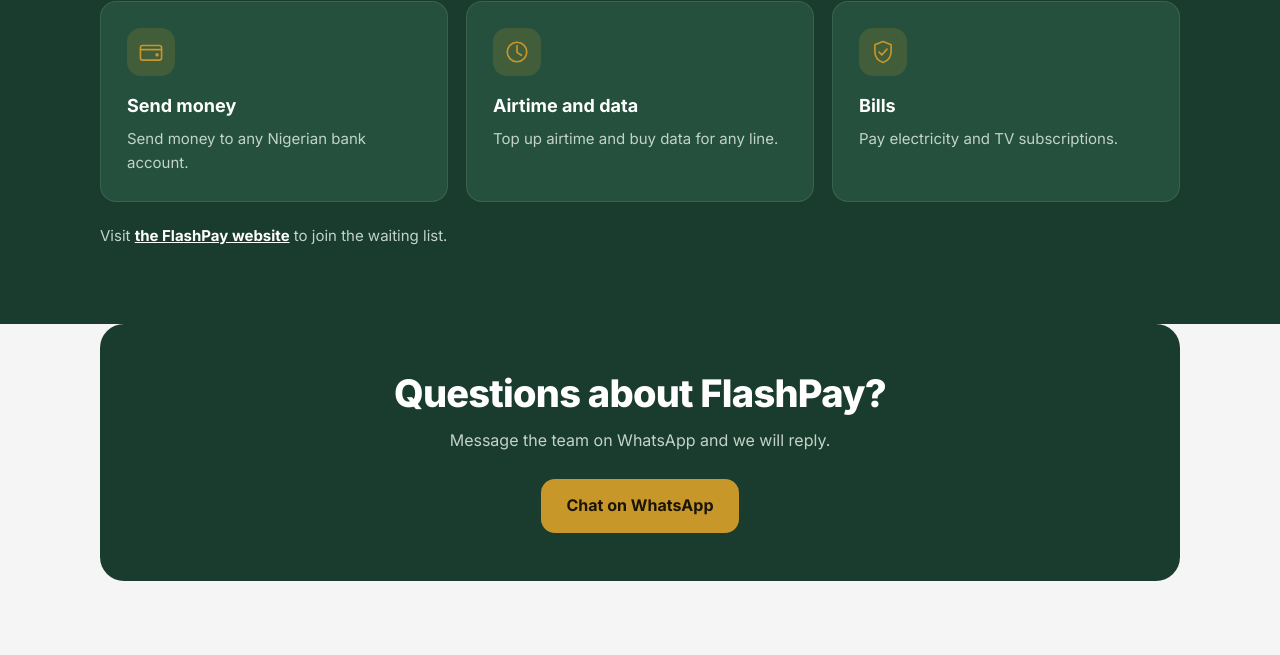
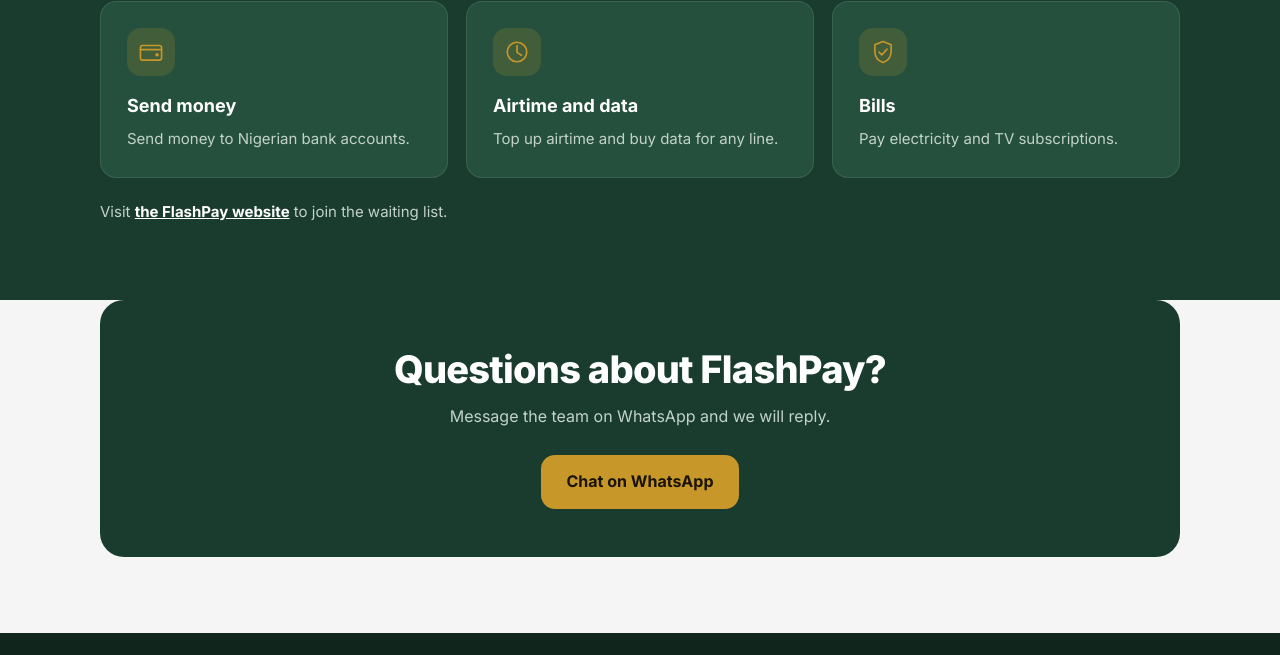
Before and after one commit to michaeloluwatoyin730/ebpl-website, a plain HTML site: page pages/flashpay.html in a window 1280 px wide. Shown: the part 1174-1829 px from the top of the page. Drawn offline with Linux system fonts and the light colour scheme.

Commit message:
Tighten FlashPay wording: bank accounts

```diff
--- a/pages/flashpay.html
+++ b/pages/flashpay.html
@@ -48,7 +48,7 @@
 <main>
 <div class="phero"><div class="wrap"><div class="crumb"><a href="../index.html">Home</a> / FlashPay</div><h1>FlashPay by ESSENCE BUSINESS PLATFORM LIMITED</h1><p>FlashPay is a Nigerian mobile wallet app. Send money to Nigerian bank accounts, top up airtime and data, and pay electricity and TV bills from one place.</p><span class="pill soon">Opening soon. Waiting list open</span></div></div>
 <section><div class="wrap two"><div class="prose"><p>FlashPay is a mobile wallet app made in Nigeria by ESSENCE BUSINESS PLATFORM LIMITED. It is built so that everyday payments take a few taps and are easy to follow until they finish.</p><p>One 6-digit PIN protects your account and approves every payment, and every payment you make is recorded in your history.</p><p>The app is built and being tested. We are finishing the steps needed to open it to the public, and the FlashPay website has a waiting list you can join.</p></div><div class="card"><dl class="facts"><dt>Brand</dt><dd>FlashPay</dd><dt>By</dt><dd>ESSENCE BUSINESS PLATFORM LIMITED</dd><dt>Registration</dt><dd>RC 9658205</dd><dt>Status</dt><dd>Opening soon, waiting list open</dd><dt>Website</dt><dd><a class="in" href="https://flashpay.ebusinessplatform.com.ng">flashpay.ebusinessplatform.com.ng</a></dd></dl></div></div></section>
-<section class="dark"><div class="wrap"><h2>What FlashPay is for</h2><p class="sub">The services the app is built around.</p><div class="grid"><div class="card"><div class="ico"><svg class="ic"><use href="#i-wallet"/></svg></div><h3>Send money</h3><p>Send money to any Nigerian bank account.</p></div><div class="card"><div class="ico"><svg class="ic"><use href="#i-time"/></svg></div><h3>Airtime and data</h3><p>Top up airtime and buy data for any line.</p></div><div class="card"><div class="ico"><svg class="ic"><use href="#i-shield"/></svg></div><h3>Bills</h3><p>Pay electricity and TV subscriptions.</p></div></div><p class="note" style="color:#c3d3ca">Visit <a class="in" style="color:#fff" href="https://flashpay.ebusinessplatform.com.ng">the FlashPay website</a> to join the waiting list.</p></div></section>
+<section class="dark"><div class="wrap"><h2>What FlashPay is for</h2><p class="sub">The services the app is built around.</p><div class="grid"><div class="card"><div class="ico"><svg class="ic"><use href="#i-wallet"/></svg></div><h3>Send money</h3><p>Send money to Nigerian bank accounts.</p></div><div class="card"><div class="ico"><svg class="ic"><use href="#i-time"/></svg></div><h3>Airtime and data</h3><p>Top up airtime and buy data for any line.</p></div><div class="card"><div class="ico"><svg class="ic"><use href="#i-shield"/></svg></div><h3>Bills</h3><p>Pay electricity and TV subscriptions.</p></div></div><p class="note" style="color:#c3d3ca">Visit <a class="in" style="color:#fff" href="https://flashpay.ebusinessplatform.com.ng">the FlashPay website</a> to join the waiting list.</p></div></section>
 <section style="padding-top:0"><div class="wrap"><div class="band"><h2>Questions about FlashPay?</h2><p>Message the team on WhatsApp and we will reply.</p><a class="btn" href="https://wa.me/2348137942153">Chat on WhatsApp</a></div></div></section>
 </main>
 <footer><div class="wrap">
```
